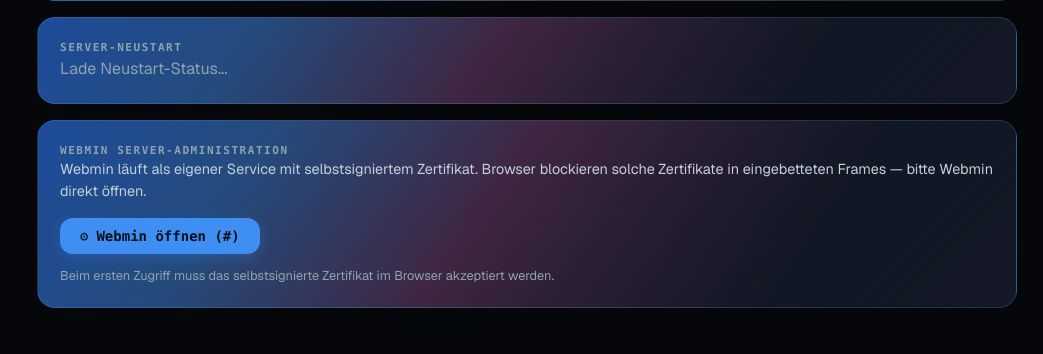
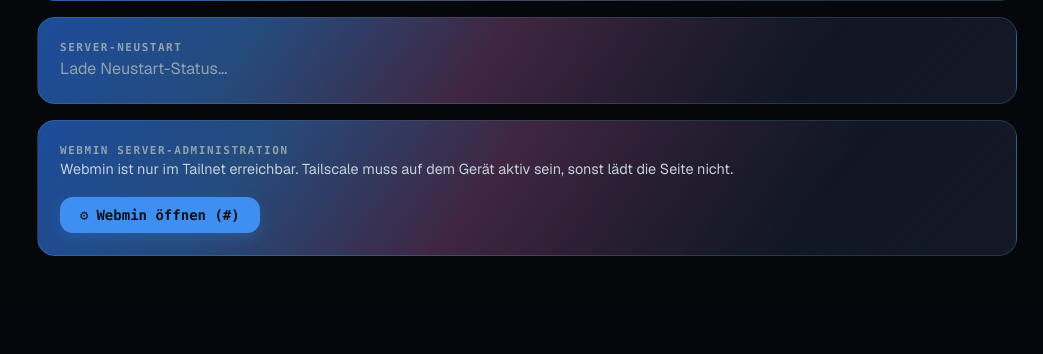
Before and after one commit to Marco-Satis/discord-bots, a Python web app: template web/templates/system.html in a window 1280 px wide. Shown: the part 883-1237 px from the top of the page, without its empty margins (237-1280 px from the left). After the commit the page ends 1139 px from the top, so only its background shows below. Run offline with Jinja, Linux system fonts and the light colour scheme; the template is opened without the code that fills it: most values are stand-ins (such as "Sample title", 1, 10 or a date in 2020); style sheets or scripts are compiled from the project's sources.

Commit message:
deploy(web): 1 File(s) via deploy-discordbots (1792480177)
  web/templates/system.html

Co-Authored-By: Claude Opus 4.8 (1M context) <noreply@anthropic.com>

```diff
--- a/web/templates/system.html
+++ b/web/templates/system.html
@@ -171,14 +171,10 @@
 <section class="config-section">
     <h2 class="section-title">Webmin Server-Administration</h2>
     <p style="color: var(--text-secondary); font-size: 0.9rem; margin-bottom: 1rem;">
-        Webmin läuft als eigener Service mit selbstsigniertem Zertifikat.
-        Browser blockieren solche Zertifikate in eingebetteten Frames — bitte Webmin direkt öffnen.
+        Webmin ist nur im Tailnet erreichbar. Tailscale muss auf dem Gerät aktiv sein, sonst lädt die Seite nicht.
     </p>
     <a href="{{ webmin_url }}" target="_blank" class="btn btn-primary" style="display: inline-flex; gap: 0.5rem; align-items: center;">
         <span>&#9881;</span> Webmin öffnen ({{ webmin_url }})
     </a>
-    <p style="color: var(--text-muted); font-size: 0.8rem; margin-top: 0.75rem;">
-        Beim ersten Zugriff muss das selbstsignierte Zertifikat im Browser akzeptiert werden.
-    </p>
 </section>
 {% endblock %}
```
